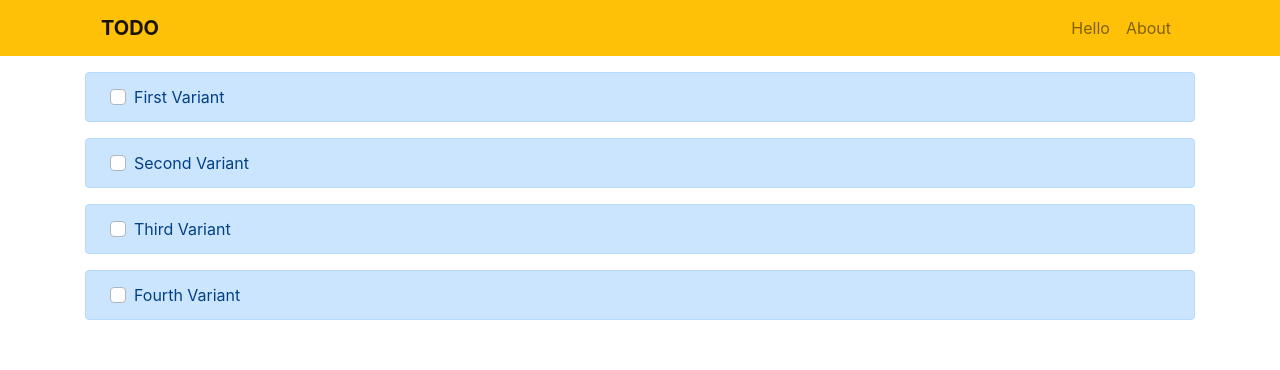
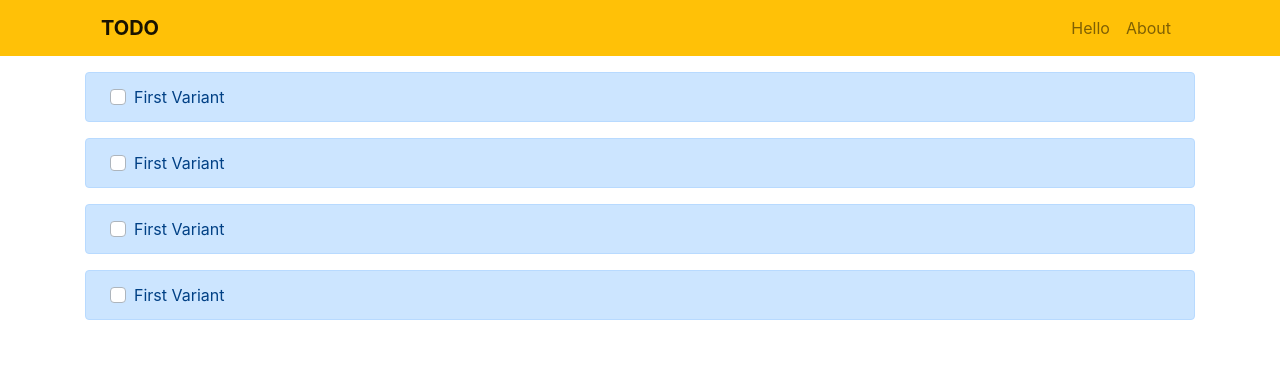
Before and after one commit to TorusHelm/TODO-react, a React (Create React App) app: page / in a window 1280 px wide. Shown: the top 370 px of the page. Built offline with nearby package versions, Linux system fonts and the light colour scheme.

Commit message:
add togoitem

```diff
--- a/src/components/MainMy/index.js
+++ b/src/components/MainMy/index.js
@@ -1,26 +1,15 @@
 import React from 'react';
 import {Container} from 'react-bootstrap';
+import TodoItem from '../TodoItem';
 
 function MainMy() {
     return (
         <main>
             <Container className="pt-3">
-                <div className="custom-control custom-checkbox alert alert-primary pl-5">
-                    <input type="checkbox" className="custom-control-input" id="customCheck-1" />
-                    <label className="custom-control-label" htmlFor="customCheck-1">First Variant</label>
-                </div>
-                <div className="custom-control custom-checkbox alert alert-primary pl-5">
-                    <input type="checkbox" className="custom-control-input" id="customCheck-2" />
-                    <label className="custom-control-label" htmlFor="customCheck-2">Second Variant</label>
-                </div>
-                <div className="custom-control custom-checkbox alert alert-primary pl-5">
-                    <input type="checkbox" className="custom-control-input" id="customCheck-3" />
-                    <label className="custom-control-label" htmlFor="customCheck-3">Third Variant</label>
-                </div>
-                <div className="custom-control custom-checkbox alert alert-primary pl-5">
-                    <input type="checkbox" className="custom-control-input" id="customCheck-4" />
-                    <label className="custom-control-label" htmlFor="customCheck-4">Fourth Variant</label>
-                </div>
+                <TodoItem />
+                <TodoItem />
+                <TodoItem />
+                <TodoItem />
             </Container>
         </main>
     )
--- /dev/null
+++ b/src/components/TodoItem/index.js
@@ -0,0 +1,12 @@
+import React from 'react';
+
+function TodoItem() {
+    return (
+        <div className="custom-control custom-checkbox alert alert-primary pl-5">
+            <input type="checkbox" className="custom-control-input" id="customCheck-1" />
+            <label className="custom-control-label" htmlFor="customCheck-1">First Variant</label>
+        </div>
+    )
+}
+
+export default TodoItem;
```
